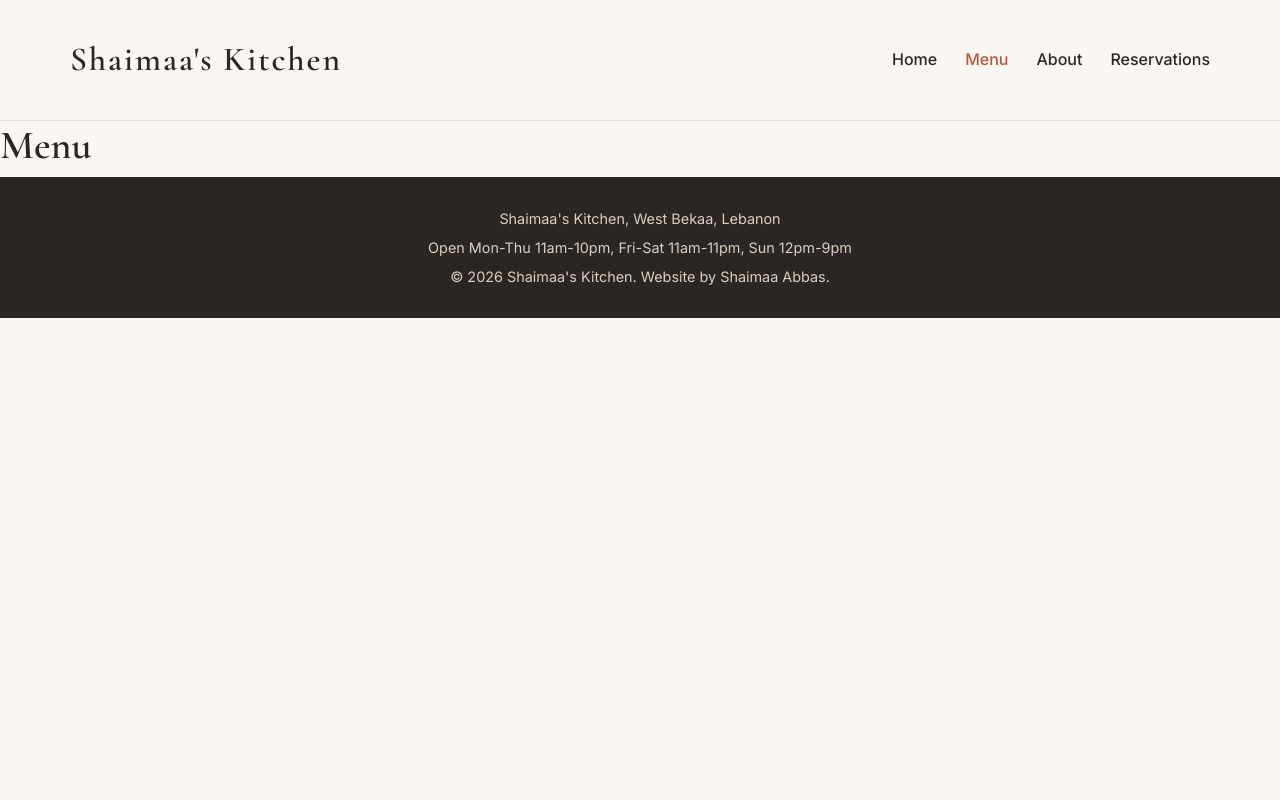
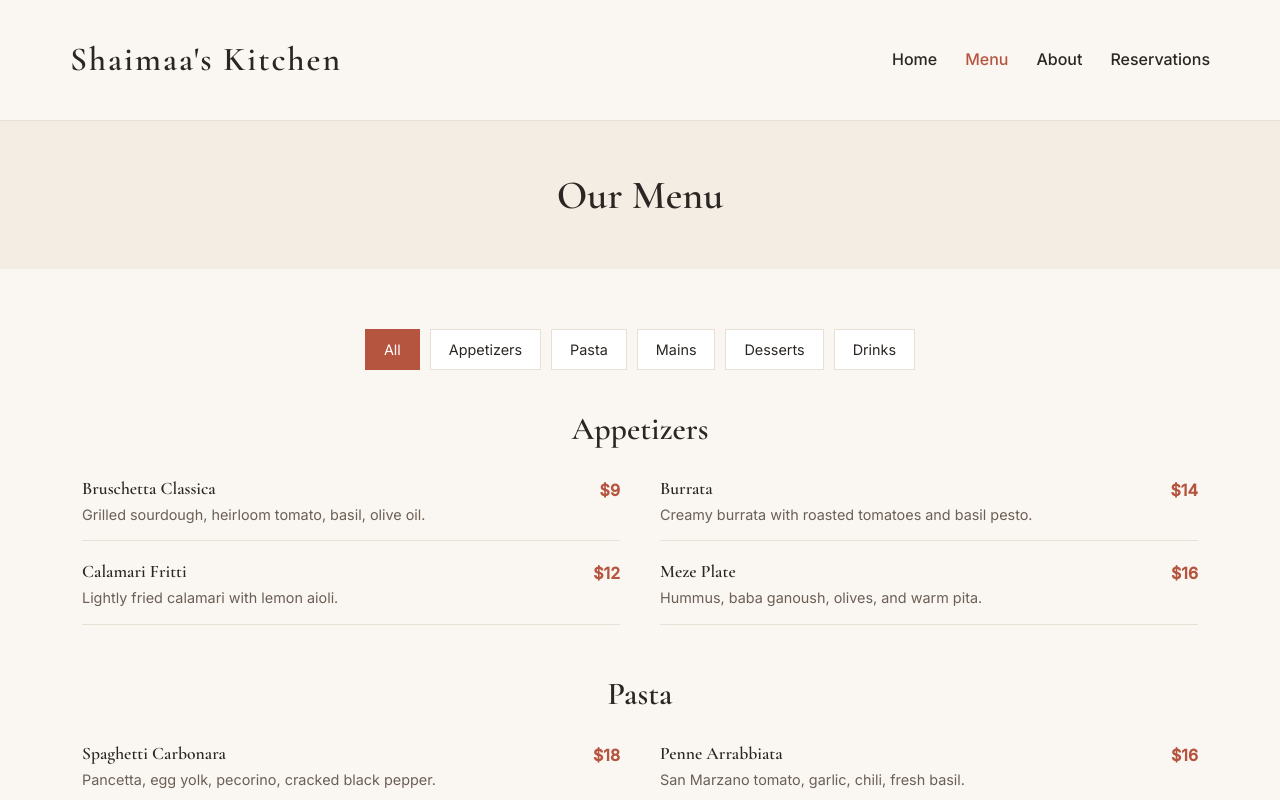
Before and after one commit to ShaimaaAbbas04/shaimaas-kitchen, a React (Create React App) app: page /menu in a window 1280 px wide. Shown: the top 800 px of the page. Built offline with nearby package versions, Linux system fonts and the light colour scheme.

Commit message:
build menu page with filter

```diff
--- a/src/pages/Menu.js
+++ b/src/pages/Menu.js
@@ -1,5 +1,71 @@
+import { useState } from 'react';
+import menuData from '../data/menuData';
+
+const categories = ['appetizers', 'pasta', 'mains', 'desserts', 'drinks'];
+
 function Menu() {
-  return <h1>Menu</h1>;
+  const [activeCategory, setActiveCategory] = useState('all');
+
+  const filteredItems = activeCategory === 'all'
+    ? menuData
+    : menuData.filter(item => item.category === activeCategory);
+
+  const visibleCategories = activeCategory === 'all'
+    ? categories
+    : [activeCategory];
+
+  return (
+    <main>
+      <section className="page-header">
+        <div className="container">
+          <h1>Our Menu</h1>
+        </div>
+      </section>
+
+      <section>
+        <div className="container">
+          <div className="filter-buttons">
+            <button
+              className={'filter-btn' + (activeCategory === 'all' ? ' active' : '')}
+              onClick={() => setActiveCategory('all')}
+            >
+              All
+            </button>
+            {categories.map(cat => (
+              <button
+                key={cat}
+                className={'filter-btn' + (activeCategory === cat ? ' active' : '')}
+                onClick={() => setActiveCategory(cat)}
+              >
+                {cat.charAt(0).toUpperCase() + cat.slice(1)}
+              </button>
+            ))}
+          </div>
+
+          {visibleCategories.map(cat => {
+            const items = filteredItems.filter(item => item.category === cat);
+            if (items.length === 0) return null;
+            return (
+              <div key={cat} className="menu-section">
+                <h2>{cat.charAt(0).toUpperCase() + cat.slice(1)}</h2>
+                <div className="menu-items">
+                  {items.map(item => (
+                    <div key={item.id} className="menu-item">
+                      <div className="menu-item-info">
+                        <h4>{item.name}</h4>
+                        <p>{item.description}</p>
+                      </div>
+                      <span className="menu-item-price">{item.price}</span>
+                    </div>
+                  ))}
+                </div>
+              </div>
+            );
+          })}
+        </div>
+      </section>
+    </main>
+  );
 }
 
 export default Menu;
```
